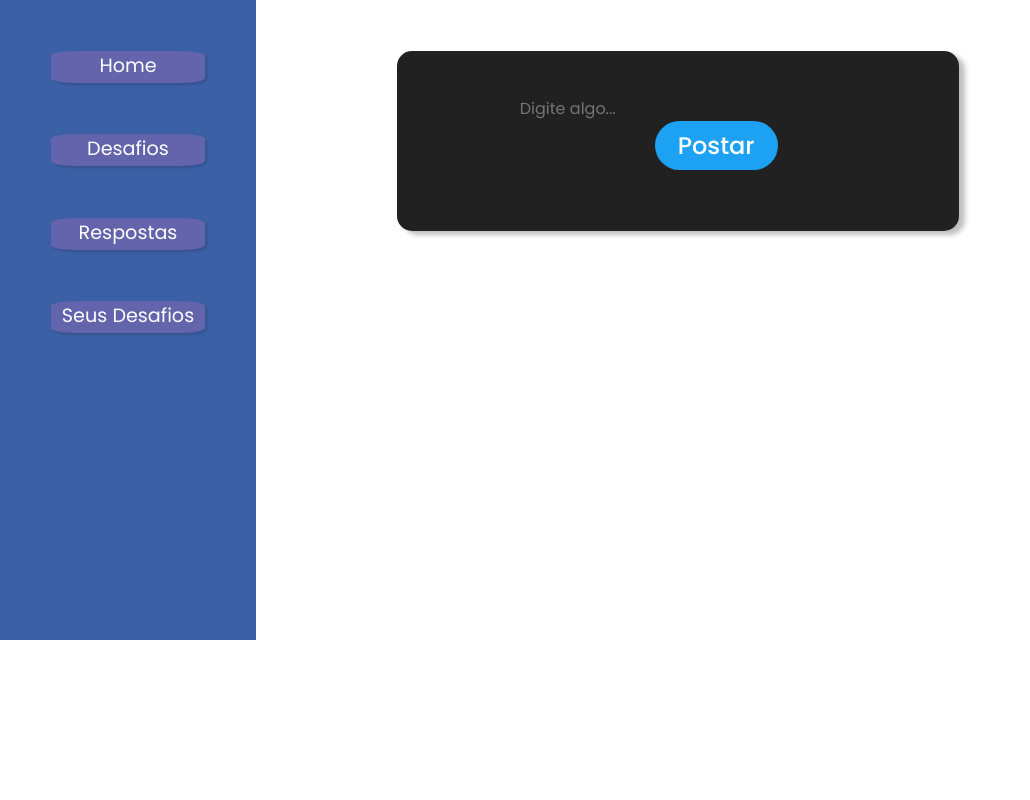
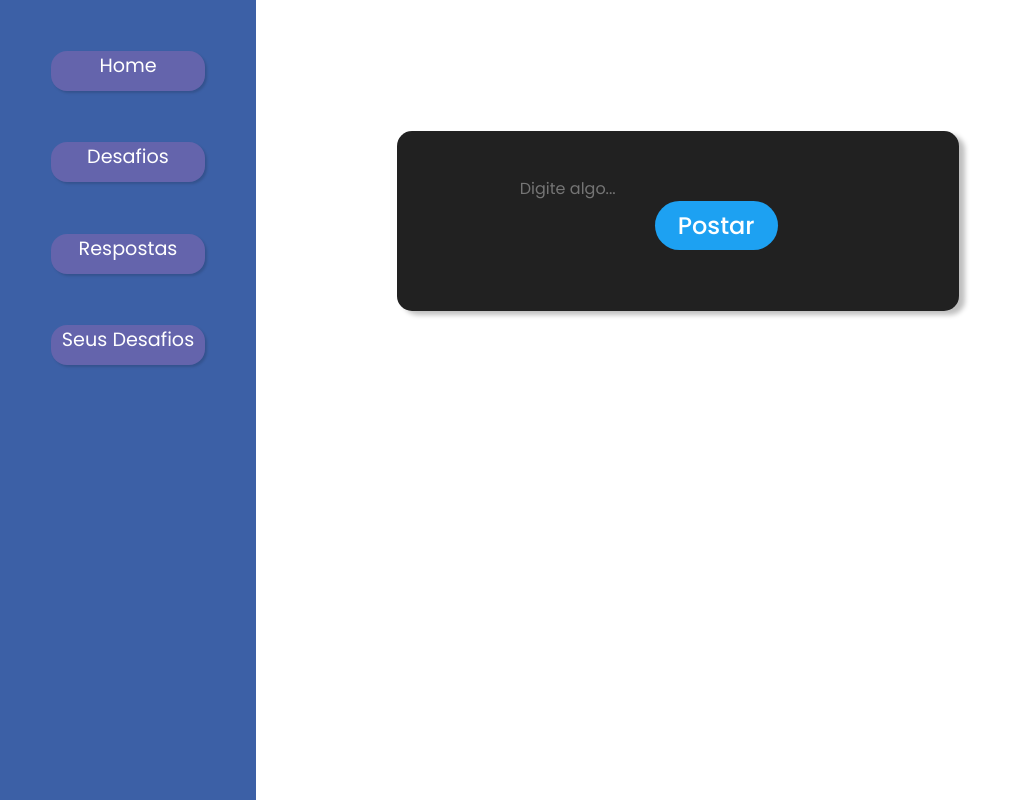
Before and after one commit to luanaflorencio/provocare, a Vue app: page /dashboard in a window 1280 px wide. Shown: the whole page, without its empty margins (0-1030 px from the left). Built offline with nearby package versions, Linux system fonts and the light colour scheme; the HTML template or start-up script is replaced by a standard one.

Commit message:
px dos botoes

```diff
--- a/src/views/Dashboard.vue
+++ b/src/views/Dashboard.vue
@@ -98,7 +98,7 @@ export default {
 
     .container{
         width: 20%;
-        height: 40em;
+        height: 100vh;
         background-color: #3C60A6;
     }
 
@@ -113,7 +113,7 @@ export default {
         margin-left: 20%;
         margin-top: 20%;
         cursor: pointer;
-        border-radius: 16%;
+        border-radius: 16px;
         box-shadow: rgba(0, 0, 0, 0.15) 1.95px 1.95px 2.6px;
 
     }
```
